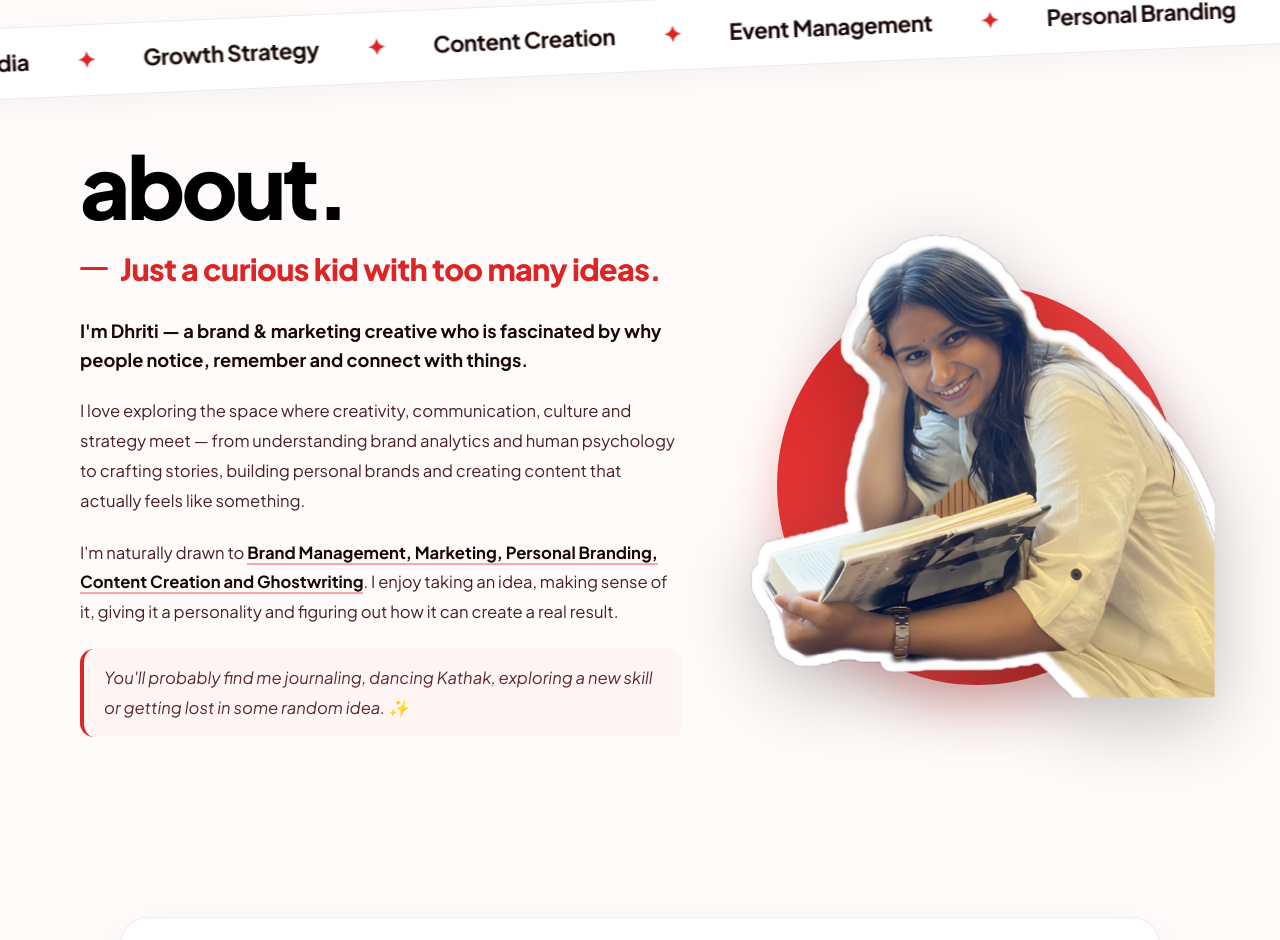
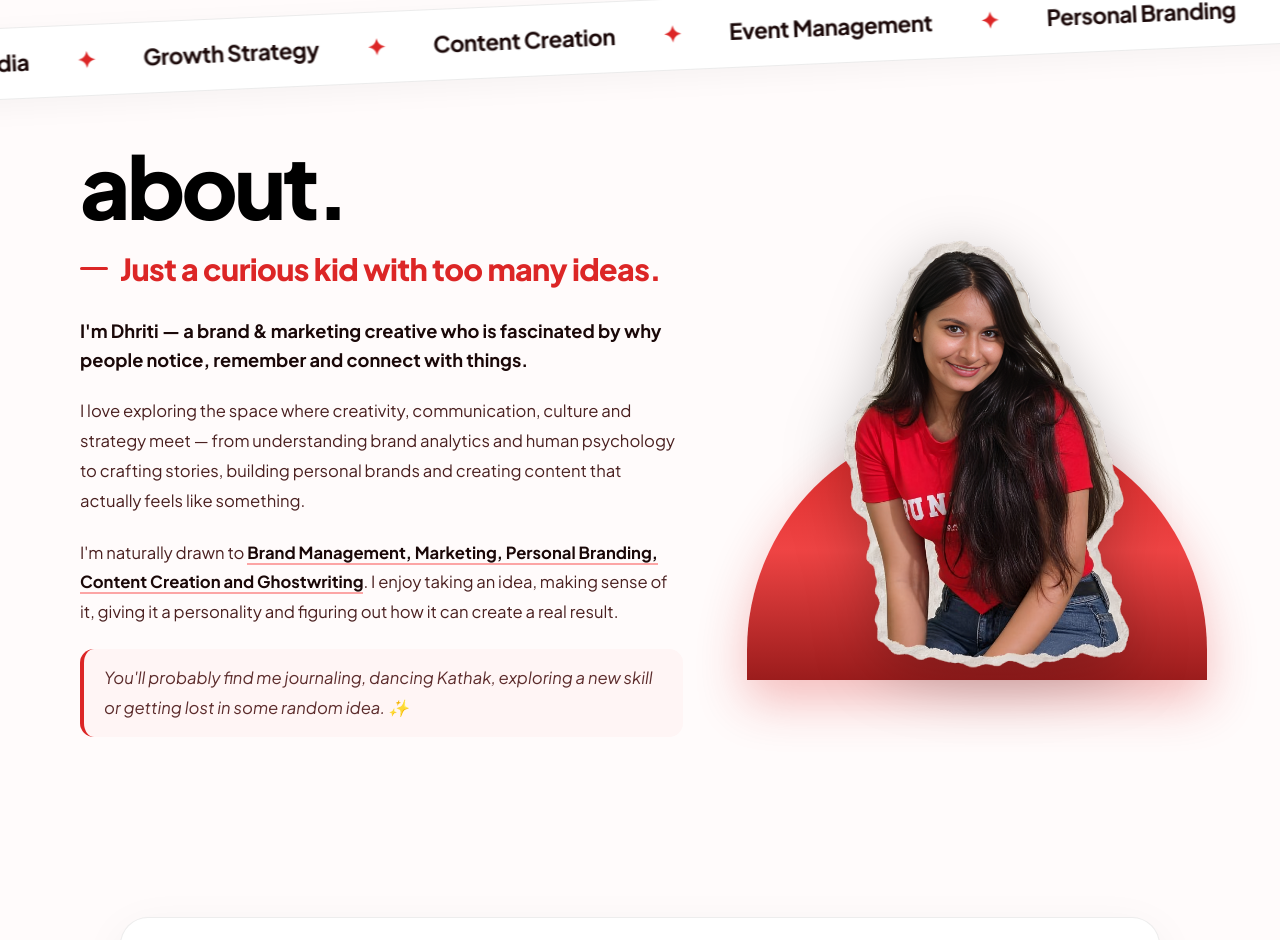
Before and after one commit to Rohit-0226/Dhriti-Portfolio, a React (Vite) app: page / in a window 1280 px wide. Shown: the part 898-1838 px from the top of the page. Built offline with nearby package versions, Linux system fonts and the light colour scheme; the HTML template or start-up script is replaced by a standard one; a web font is replaced by a local one.

Commit message:
update: replace About section image with red shirt cutout and restore semi-circle dome arch background

```diff
--- a/src/App.tsx
+++ b/src/App.tsx
@@ -1153,19 +1153,20 @@ function About() {
               minHeight: isMobile ? 'clamp(360px, 92vw, 470px)' : '460px',
             }}
           >
-            {/* Glowing Red Circle Background */}
+            {/* Red Semi-Circle Arch (Dome Arch Background) */}
             <div style={{
               position: 'absolute',
-              bottom: '10px',
-              width: isMobile ? 'min(300px, 80vw)' : '400px',
-              height: isMobile ? 'min(300px, 80vw)' : '400px',
-              borderRadius: '50%',
-              background: 'linear-gradient(135deg, #DC2626 0%, #EF4444 60%, #9B1C1C 100%)',
-              boxShadow: '0 20px 50px rgba(220, 38, 38, 0.28)',
+              bottom: 0,
+              width: isMobile ? 'min(340px, 88vw)' : '460px',
+              height: isMobile ? 'clamp(180px, 46vw, 260px)' : '260px',
+              borderTopLeftRadius: '230px',
+              borderTopRightRadius: '230px',
+              background: 'linear-gradient(180deg, #DC2626 0%, #EF4444 50%, #9B1C1C 100%)',
+              boxShadow: '0 20px 50px rgba(220, 38, 38, 0.3)',
               zIndex: 1,
             }} />
 
-            {/* Immersive 3D Pop-Out Cutout Image */}
+            {/* Immersive Cutout Image Popping Out of Semi-Circle Arch */}
             <img
               src={dhritiAboutImg}
               alt="Dhriti Arora About"
@@ -1174,12 +1175,11 @@ function About() {
               style={{
                 position: 'relative',
                 zIndex: 5,
-                width: isMobile ? 'min(350px, 90vw)' : '480px',
-                height: isMobile ? 'clamp(380px, 94vw, 490px)' : '510px',
+                width: isMobile ? 'min(320px, 82vw)' : '430px',
+                height: isMobile ? 'clamp(360px, 92vw, 470px)' : '480px',
                 objectFit: 'contain',
                 objectPosition: 'bottom center',
-                filter: 'drop-shadow(0 20px 35px rgba(0,0,0,0.25))',
-                transform: 'translateY(-18px) scale(1.08)',
+                filter: 'drop-shadow(0 15px 30px rgba(0,0,0,0.25))',
               }}
             />
           </m.div>
```
Also changed, not shown: src/imports/dhriti_cutout.jpg.
